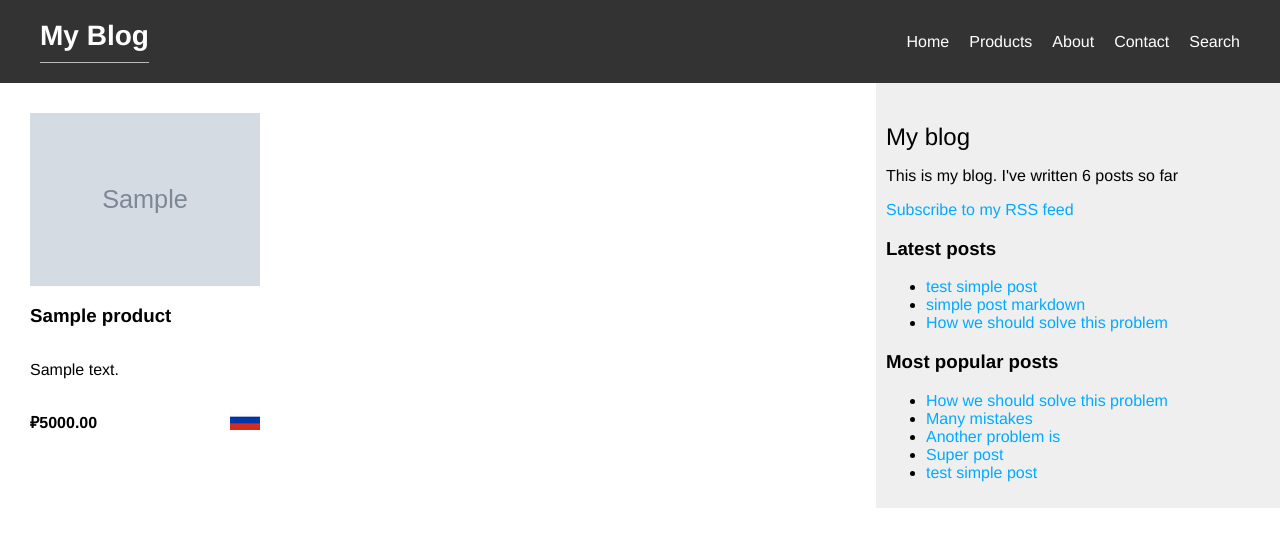
After one commit to bHopEr1337/Django_blog, a Django app: page /blog/products/ in a window 1280 px wide. The commit adds this page. Shown: the top 547 px of the page. Run offline with Django 5.2, Linux system fonts and the light colour scheme; data comes from the database, SQL or seed files in the repository; tables that the repository leaves empty hold one stand-in row (values such as "Sample post"); grey boxes marked "Sample" are stand-in pictures; parts of the project's set-up code (start-up, migrations or seed data) failed here and were passed over.

Commit message:
products page and js for it

```diff
--- a/mysite/blog/models.py
+++ b/mysite/blog/models.py
@@ -71,3 +71,13 @@ class Comment(models.Model):
     ]
     def __str__(self):
         return f'Comment by {self.name} on {self.post}'
+
+
+class Products(models.Model):
+    title = models.CharField(max_length=50)
+    description = models.TextField()
+    image = models.ImageField(upload_to='images/')
+    price = models.DecimalField(max_digits=10, decimal_places=0)
+
+    def __str__(self):
+        return self.title
--- /dev/null
+++ b/mysite/blog/static/css/products.css
@@ -0,0 +1,70 @@
+.product-container {
+    display: flex;
+    flex-wrap: wrap;
+    justify-content: space-between;
+}
+
+.product {
+    width: 30%;
+    margin-top: 30px;
+    margin-bottom: 30px;
+    display: flex;
+    flex-direction: column;
+     margin-right: 20px;
+}
+
+.product:nth-child(3n) { /* Для каждого третьего элемента убираем правый отступ */
+    margin-right: 0;
+}
+
+.product-info {
+    display: flex;
+    flex-direction: column;
+    flex-grow: 1;
+}
+
+.price-container {
+    display: flex;
+    justify-content: space-between;
+    align-items: center;
+    margin-top: auto;
+}
+
+.price {
+    font-size: 16px;
+    font-weight: bold;
+}
+
+.country-dropdown {
+    position: relative;
+    display: inline-block;
+}
+
+.country-button {
+    cursor: pointer;
+}
+
+.country-list {
+    display: none;
+    position: absolute;
+    z-index: 1;
+    background-color: #f1f1f1;
+    min-width: 160px;
+    box-shadow: 0px 8px 16px 0px rgba(0,0,0,0.2);
+    padding: 12px 16px;
+}
+
+.country-list a {
+    color: black;
+    padding: 6px 0;
+    text-decoration: none;
+    display: block;
+}
+
+.country-list a:hover {
+    background-color: #ddd;
+}
+
+.country-dropdown:hover .country-list {
+    display: block;
+}
--- /dev/null
+++ b/mysite/blog/static/js/products.js
@@ -0,0 +1,68 @@
+// Получаем все ссылки в списке стран
+const countryLinks = document.querySelectorAll('.country-list a');
+
+// Получаем элементы для отображения цены, флага и валюты
+const priceElement = document.querySelectorAll('.price');
+const countryButtonElement = document.querySelectorAll('.country-button img');
+const currencySymbolElement = document.querySelectorAll('.currency-symbol');
+
+// Массив для хранения оригинальных цен
+let originalPrices = [5000, 4500, 3000];
+
+// Массив для хранения валюты
+const currencies = {
+    'USA': '$',
+    'Russia': '₽',
+    'Germany': '€'
+};
+
+// Задаем курс валют
+const exchangeRates = {
+    'USA': 0.014,
+    'Russia': 1,
+    'Germany': 0.013
+};
+
+// Функция для обновления цены, флага и валюты
+function updatePriceAndFlag(country) {
+    // Обновляем цены
+    priceElement.forEach((price, index) => {
+        const newPrice = originalPrices[index] * exchangeRates[country];
+        price.textContent = `${currencies[country]}${newPrice.toFixed(2)}`;
+    });
+
+    // Обновляем флаг
+    countryButtonElement.forEach((button, index) => {
+        button.src = `${STATIC_URL}images/${country.toLowerCase()}_0.jpeg`;
+    });
+
+    // Обновляем валюту
+    currencySymbolElement.forEach((symbol, index) => {
+        symbol.textContent = currencies[country];
+    });
+
+    // Сохраняем выбранную страну в localStorage
+    localStorage.setItem('selectedCountry', country);
+}
+
+// Обработчик события клика на ссылки в списке стран
+countryLinks.forEach(link => {
+    link.addEventListener('click', (event) => {
+        event.preventDefault();
+        const selectedCountry = event.target.textContent;
+        updatePriceAndFlag(selectedCountry);
+    });
+});
+
+// При загрузке страницы проверяем, есть ли сохраненная страна в localStorage
+const savedCountry = localStorage.getItem('selectedCountry');
+if (savedCountry) {
+    updatePriceAndFlag(savedCountry);
+} else {
+    // Сохраняем оригинальные цены в массив
+    priceElement.forEach((price) => {
+        originalPrices.push(parseFloat(price.textContent.replace(/[^0-9.-]+/g, '')));
+    });
+
+    updatePriceAndFlag('Russia'); // Устанавливаем начальную страну по умолчанию
+}
--- a/mysite/blog/templates/blog/base.html
+++ b/mysite/blog/templates/blog/base.html
@@ -15,6 +15,7 @@
         <nav>
           <ul>
             <li><a href="{% url 'blog:post_list' %}">Home</a></li>
+            <li><a href="{% url 'blog:products' %}">Products</a></li>
             <li><a href="{% url 'blog:about' %}">About</a></li>
             <li><a href="{% url 'blog:contact' %}">Contact</a></li>
             <li><a href="{% url 'blog:post_search' %}">Search</a></li>
--- /dev/null
+++ b/mysite/blog/templates/blog/post/products.html
@@ -0,0 +1,41 @@
+{% extends "blog/base.html" %}
+{% load static %}
+
+{% block title %}Products{% endblock %}
+
+{% block css %}
+<link href="{% static "css/products.css" %}" rel="stylesheet"></link>
+{% endblock %}
+
+{% block content %}
+<main>
+        <div class="product-container">
+    {% for product in products %}
+    <div class="product">
+        <img src="{{ product.image.url }}" alt="{{ product.title }}">
+        <h3>{{ product.title }}</h3>
+        <p class="product_description">{{ product.description }}</p>
+        <div class="price-container">
+            <p class="price">{{ product.price }}руб</p>
+            <div class="country-dropdown">
+                <div class="country-button">
+                    <img src="{% static 'images/rus_0.jpeg' %}" alt="Russia">
+                </div>
+                <div class="country-list">
+                    <a href="#">Russia</a>
+                    <a href="#">USA</a>
+                    <a href="#">Germany</a>
+                    <!-- Добавьте другие страны по вашему желанию -->
+                </div>
+            </div>
+        </div>
+    </div>
+    {% endfor %}
+</div>
+
+    </main>
+<script>
+    var STATIC_URL = "{% static '' %}";
+</script>
+<script src="{% static 'js/products.js' %}"></script>
+{% endblock %}
--- a/mysite/blog/urls.py
+++ b/mysite/blog/urls.py
@@ -21,5 +21,6 @@ urlpatterns = [
     path('about/', views.about, name='about'),
     path('contact/', views.send_feedback, name='contact'),
     path('filter/', views.filter_posts, name='filter_posts'),
+    path('products/', views.products, name='products'),
 
 ]
--- a/mysite/blog/views.py
+++ b/mysite/blog/views.py
@@ -4,7 +4,7 @@ from django.views.decorators.http import require_POST
 
 from .servieces import __make_data_to_json_to_filter_posts, __get_detail_about_post, \
     __add_and_save_comment_from_CommentForm, find_posts_by_query, __do_post_share_logic
-from .models import Post
+from .models import Post, Products
 from .forms import EmailPostForm, SearchForm
 
 
@@ -79,3 +79,8 @@ def post_share(request, post_id):
     return render(request, 'blog/post/share.html', {'post':data['post'],
                                                                             'form':data['form'],
                                                                             'sent':data['sent']})
+
+
+def products(request):
+    products = Products.objects.all()
+    return render(request, 'blog/post/products.html', context={'products':products})
--- a/mysite/mysite/urls.py
+++ b/mysite/mysite/urls.py
@@ -1,6 +1,9 @@
+from django.conf import settings
 from django.contrib import admin
+from django.template.context_processors import static
 from django.urls import path, include
 from django.contrib.sitemaps.views import sitemap
+from django.conf.urls.static import static
 from blog.sitemaps import PostSitemap
 from blog.views import greeting
 
@@ -16,3 +19,7 @@ urlpatterns = [
     path('sitemap.xml', sitemap, {'sitemaps':sitemaps},
          name = 'django.contrib.sitemaps.views.sitemap')
 ]
+
+
+if settings.DEBUG: # new
+    urlpatterns += static(settings.MEDIA_URL, document_root=settings.MEDIA_ROOT)
```
Also changed, not shown: mysite/blog/admin.py (+6 -1 lines), mysite/mysite/settings.py (+6 -12 lines), mysite/blog/migrations/0007_products_alter_post_publish.py (added), mysite/blog/migrations/0008_alter_post_publish_alter_products_price.py (added), mysite/blog/static/images/germany_0.jpeg (added), mysite/blog/static/images/russia_0.jpeg (added), mysite/blog/static/images/usa_0.jpeg (added), mysite/media/images/image1.jpg (added), mysite/media/images/image1_KgfcRxF.jpg (added), mysite/media/images/image1_c3K7uMr.jpg (added), mysite/media/images/image1_oOooiGZ.jpg (added).
